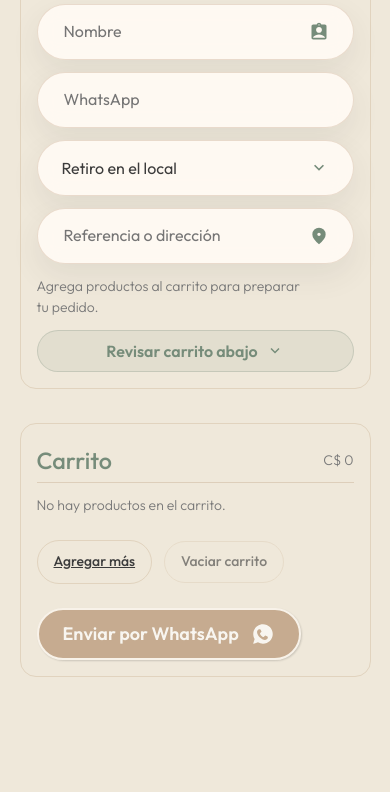
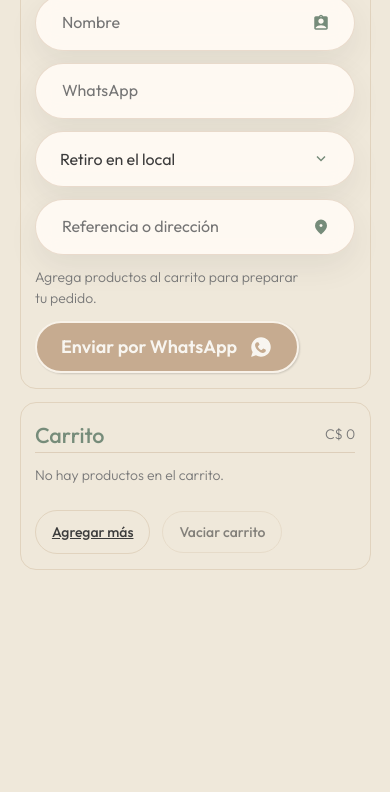
Before and after one commit to Mauriel-Gonzalez/Panda-Bubble-Tea, a website built with Vite: page frontend/checkout.html in a window 390 px wide. Shown: the part 257-1049 px from the top of the page. After the commit the page ends 942 px from the top, so only its background shows below. Built offline with nearby package versions, Linux system fonts and the light colour scheme.

Commit message:
Refine mobile checkout layout

```diff
--- a/frontend/checkout.html
+++ b/frontend/checkout.html
@@ -54,11 +54,6 @@
                     <button class="control" type="button" data-clear-cart>Vaciar carrito</button>
                 </div>
 
-                <button class="control control-primary checkout-submit checkout-submit-mobile" type="submit"
-                    form="checkout-form" data-submit-order>
-                    Enviar por WhatsApp
-                    <span class="icon" style="--icon: url('/src/assets/icons/social/whatsapp.svg')"></span>
-                </button>
             </section>
 
             <section class="drink-section checkout-card checkout-customer-card" aria-labelledby="customer-heading">
@@ -102,11 +97,6 @@
 
                     <p class="sm-p" data-checkout-note>Confirmaremos disponibilidad y entrega por WhatsApp.</p>
 
-                    <a class="checkout-scroll-cue" href="#cart-heading">
-                        Revisar carrito abajo
-                        <span class="icon" style="--icon: url('/src/assets/icons/navigation/keyDown.svg')" aria-hidden="true"></span>
-                    </a>
-
                     <button class="control control-primary checkout-submit" type="submit" data-submit-order>
                         Enviar por WhatsApp
                         <span class="icon" style="--icon: url('/src/assets/icons/social/whatsapp.svg')"></span>
--- a/frontend/src/css/checkout.css
+++ b/frontend/src/css/checkout.css
@@ -193,11 +193,6 @@
     white-space: nowrap;
 }
 
-.checkout-submit-mobile,
-.checkout-scroll-cue {
-    display: none;
-}
-
 .checkout-actions .control:disabled,
 .checkout-submit:disabled {
     cursor: not-allowed;
@@ -206,67 +201,48 @@
 
 @media (width < 900px) {
     .checkout-page {
-        gap: clamp(1rem, 4vw, 1.5rem);
-        padding-block-start: clamp(1rem, 4vw, 1.5rem);
+        gap: clamp(0.75rem, 3vw, 1.1rem);
+        padding-block-start: clamp(0.65rem, 3vw, 1rem);
+    }
+
+    .checkout-grid {
+        gap: clamp(0.85rem, 3vw, 1.25rem);
     }
 
     .checkout-card {
-        padding: clamp(1rem, 4vw, 1.35rem);
+        padding: clamp(0.9rem, 3.2vw, 1.15rem);
     }
 
     .checkout-card .drink-heading {
-        padding-block: 0.55rem;
+        padding-block: 0.38rem;
     }
 
     .checkout-card .drink-heading .subheading-l,
     .checkout-page .page-header .heading-l {
-        font-size: clamp(1.45rem, 6vw, 2rem);
+        font-size: clamp(1.35rem, 5.5vw, 1.85rem);
         line-height: 1.05;
     }
 
     .checkout-form {
-        gap: 0.75rem;
+        gap: 0.58rem;
     }
 
     .checkout-field {
-        min-height: 48px;
-        padding-block: 0.62rem;
-        padding-inline: 1rem;
+        min-height: 44px;
+        padding-block: 0.5rem;
+        padding-inline: 0.9rem;
     }
 
     .checkout-field .icon,
     .checkout-select-icon {
-        inline-size: 20px;
-        block-size: 20px;
-    }
-
-    .checkout-scroll-cue {
-        display: inline-flex;
-        align-items: center;
-        justify-content: center;
-        gap: 0.5rem;
-        width: 100%;
-        min-height: 42px;
-        border: 1px solid rgb(118 140 122 / 26%);
-        border-radius: var(--br-round);
-        background-color: rgb(118 140 122 / 10%);
-        color: #768c7a;
-        font-weight: var(--fw-semi);
-        text-decoration: none;
-    }
-
-    .checkout-scroll-cue .icon {
         inline-size: 18px;
         block-size: 18px;
     }
 
-    .checkout-form > .checkout-submit {
-        display: none;
-    }
-
-    .checkout-submit-mobile {
-        display: inline-flex;
-        margin-block-start: var(--gap-m);
+    .checkout-submit {
+        min-height: 46px;
+        padding-block: 0.68rem;
+        font-size: var(--fs-s);
     }
 
     .cart-list {
```
